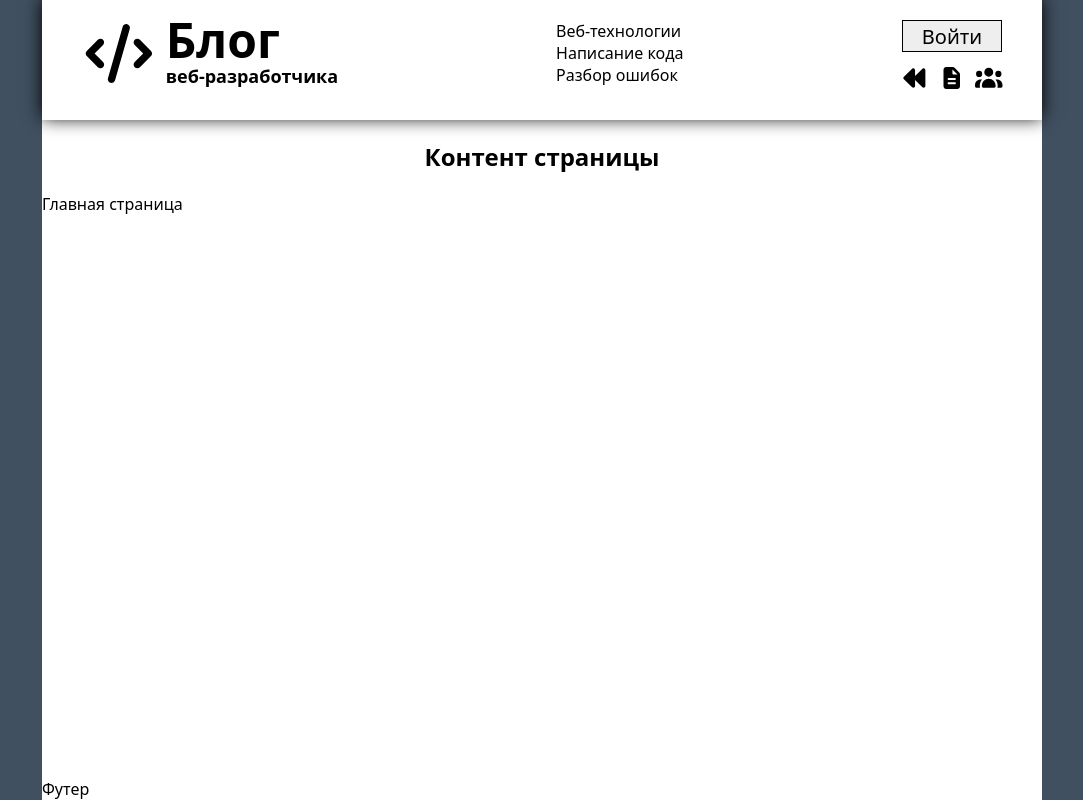
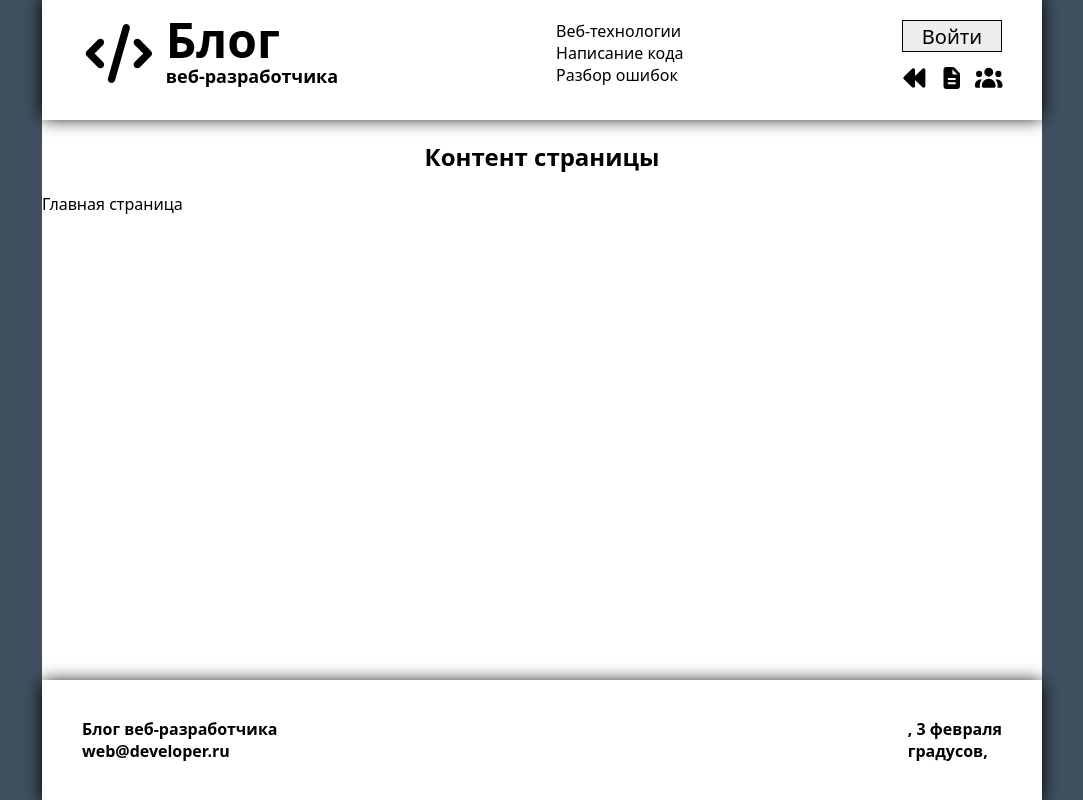
Before and after one commit to zeniukov/Web-devlopment-blog, a React (Vite) app: page / in a window 1280 px wide. Shown: the whole page, without its empty margins (98-1181 px from the left). Built offline with nearby package versions, Linux system fonts and the light colour scheme; no server answers.

Commit message:
Реализовать футер

```diff
--- a/src/blog.jsx
+++ b/src/blog.jsx
@@ -1,6 +1,6 @@
 import styled from 'styled-components';
 import { Route, Routes } from 'react-router-dom';
-import { Header } from './components';
+import { Footer, Header } from './components';
 
 const AppColumn = styled.div`
 	display: flex;
@@ -19,8 +19,6 @@
 const H2 = styled.h2`
 	text-align: center;
 `;
-
-const Footer = () => <div>Футер</div>;
 
 export const Blog = () => {
 	return (
--- /dev/null
+++ b/src/components/footer/footer.jsx
@@ -0,0 +1,48 @@
+import { useEffect, useState } from 'react';
+import styled from 'styled-components';
+
+const FooterContainer = ({ className }) => {
+	const [city, setCity] = useState('');
+	const [temperature, setTemperature] = useState('');
+	const [weather, setWeather] = useState('');
+
+	useEffect(() => {
+		fetch(
+			'https://api.openweathermap.org/data/2.5/weather?q=Moscow&units=metric&lang=ru&appid=acd4f346c669d7400f4dbbeb7f1350e0',
+		)
+			.then((data) => data.json())
+			.then(({ name, main, weather }) => {
+				setCity(name);
+				setTemperature(Math.round(main.temp));
+				setWeather(weather[0].description);
+			});
+	}, []);
+
+	return (
+		<div className={className}>
+			<div>
+				<div>Блог веб-разработчика</div>
+				<div>web@developer.ru</div>
+			</div>
+			<div>
+				<div>
+					{city}, {new Date().toLocaleDateString('ru', { day: 'numeric', month: 'long' })}
+				</div>
+				<div>
+					{temperature} градусов, {weather}
+				</div>
+			</div>
+		</div>
+	);
+};
+
+export const Footer = styled(FooterContainer)`
+	display: flex;
+	justify-content: space-between;
+	align-items: center;
+	height: 120px;
+	padding: 20px 40px;
+	font-weight: bold;
+	box-shadow: 0px 2px 17px #000;
+	background: white;
+`;
--- a/src/components/index.js
+++ b/src/components/index.js
@@ -1,2 +1,3 @@
 export * from './header/header';
+export * from './footer/footer';
 export * from './icon/icon';
```
